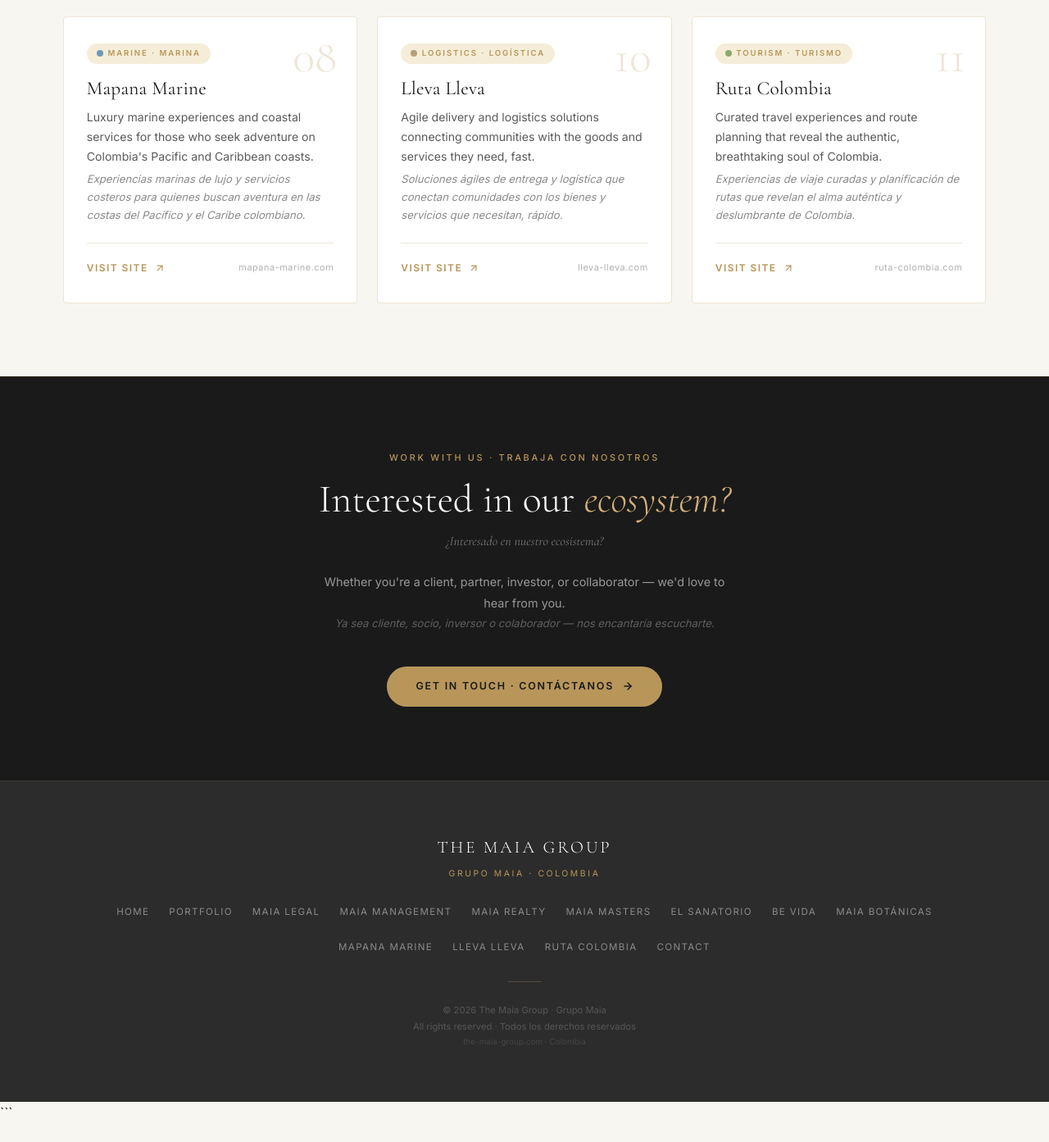
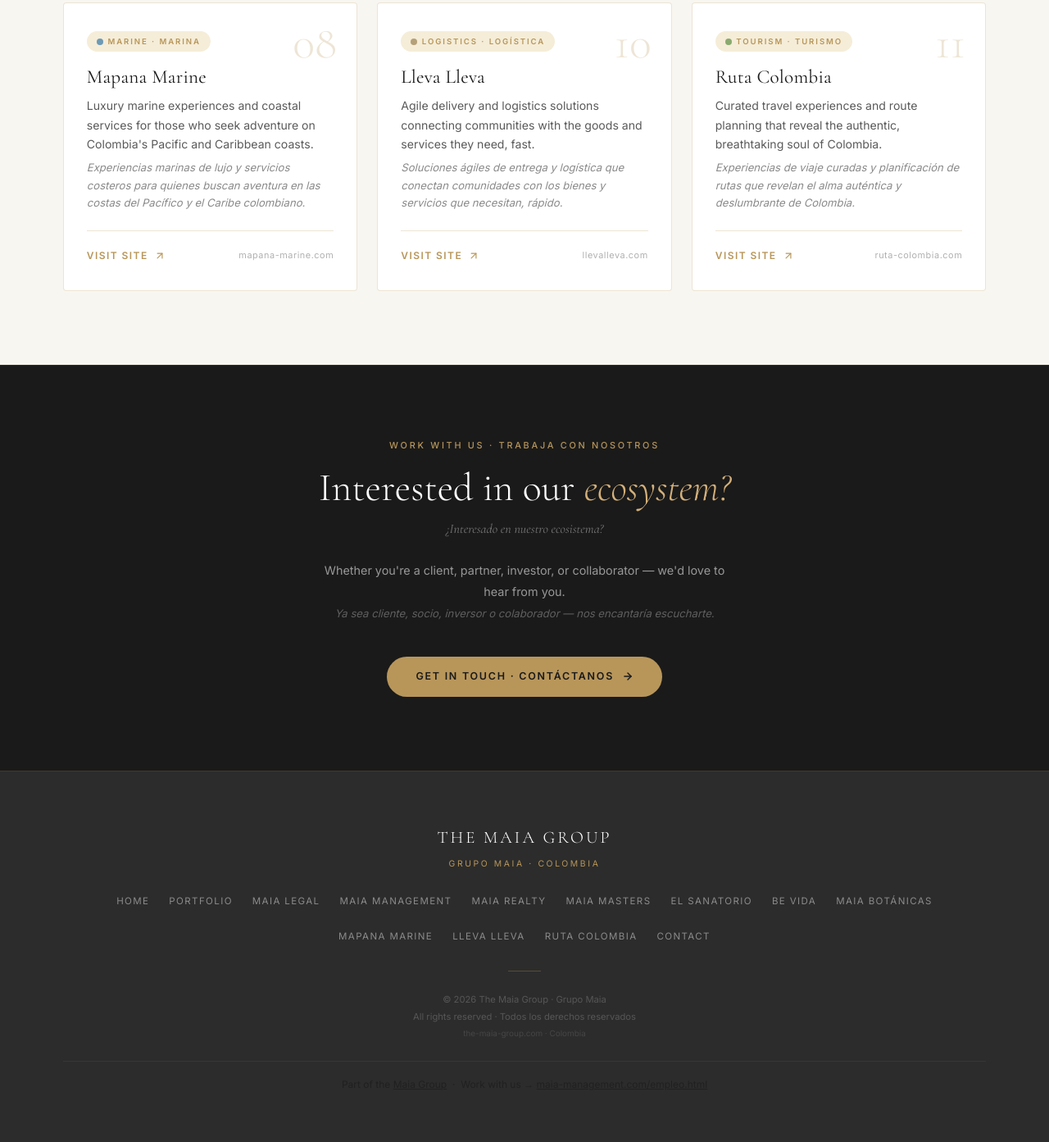
Before and after one commit to MaiaManagement/maia-group, a plain HTML site: page portfolio.html in a window 1280 px wide. Shown: the part 2575-3968 px from the top of the page at 82% size. Before the commit the page ends 3945 px from the top, so only its background shows below. Drawn offline with nearby package versions, Linux system fonts and the light colour scheme.

Commit message:
SEO: add canonical tags to careers + portfolio; fix markdown code fence artifacts

````diff
--- a/careers.html
+++ b/careers.html
@@ -1,7 +1,7 @@
-```html
 <!DOCTYPE html>
 <html lang="en">
 <head>
+  <link rel="canonical" href="https://the-maia-group.com/careers.html">
   <meta charset="UTF-8" />
   <meta name="viewport" content="width=device-width, initial-scale=1.0" />
   <meta name="description" content="Join The Maia Group — We're hiring across 12 businesses in tech, operations, marketing, legal, hospitality, and education. Apply now and be part of something extraordinary in Santa Marta, Colombia." />
@@ -1388,6 +1388,7 @@
        NAVIGATION
   ======================================== -->
   <header class="nav" id="navbar">
+  <link rel="canonical" href="https://the-maia-group.com/careers.html">
     <div class="container">
       <div class="nav-inner">
         <a href="https://the-maia-group.com" class="nav-logo">
@@ -2230,7 +2231,15 @@
         <span class="es">© 2025 The Maia Group · Santa Marta, Colombia · Todos los derechos reservados</span>
       </p>
     </div>
-  </footer>
+    <!-- Maia Ecosystem Footer Links -->
+  <div style="border-top:1px solid rgba(128,128,128,0.2);margin-top:1.5rem;padding-top:1rem;text-align:center;font-size:0.75rem;opacity:0.65;line-height:2">
+    Part of the <a href="https://maia-management.com" target="_blank" rel="noopener" style="color:inherit;text-decoration:underline">Maia Group</a>
+    &nbsp;·&nbsp;
+    Work with us &rarr; <a href="https://maia-management.com/empleo.html" target="_blank" rel="noopener" style="color:inherit;text-decoration:underline">maia-management.com/empleo.html</a>
+
+  </div>
+  <!-- /Maia Ecosystem Footer Links -->
+</footer>
 
   <!-- ========================================
        JAVASCRIPT
@@ -2407,4 +2416,3 @@
 
 </body>
 </html>
-```
--- a/portfolio.html
+++ b/portfolio.html
@@ -1,7 +1,7 @@
-```html
 <!DOCTYPE html>
 <html lang="en">
 <head>
+  <link rel="canonical" href="https://the-maia-group.com/portfolio.html">
   <meta charset="UTF-8" />
   <meta name="viewport" content="width=device-width, initial-scale=1.0" />
   <title>Portfolio | The Maia Group</title>
@@ -673,6 +673,7 @@
 
   <!-- ══ HEADER ══════════════════════════════════════════════════ -->
   <header class="site-header" role="banner">
+  <link rel="canonical" href="https://the-maia-group.com/portfolio.html">
     <a href="https://the-maia-group.com" class="header-logo" aria-label="The Maia Group — Home">
       <span class="wordmark">The Maia Group</span>
       <span class="tagline">Grupo Maia · Portfolio</span>
@@ -1040,7 +1041,7 @@
             <p class="card-desc-es">Soluciones ágiles de entrega y logística que conectan comunidades con los bienes y servicios que necesitan, rápido.</p>
           </div>
           <div class="card-footer">
-            <a href="https://lleva-lleva.com"
+            <a href="https://llevalleva.com"
                class="card-link"
                target="_blank"
                rel="noopener noreferrer"
@@ -1048,7 +1049,7 @@
               Visit Site
               <svg viewBox="0 0 24 24" aria-hidden="true"><line x1="7" y1="17" x2="17" y2="7"/><polyline points="7 7 17 7 17 17"/></svg>
             </a>
-            <span class="card-domain">lleva-lleva.com</span>
+            <span class="card-domain">llevalleva.com</span>
           </div>
         </article>
 
@@ -1159,7 +1160,7 @@
       <a href="https://be-vida.com" target="_blank" rel="noopener noreferrer">Be Vida</a>
       <a href="https://maia-botanicas.com" target="_blank" rel="noopener noreferrer">Maia Botánicas</a>
       <a href="https://mapana-marine.com" target="_blank" rel="noopener noreferrer">Mapana Marine</a>
-      <a href="https://lleva-lleva.com" target="_blank" rel="noopener noreferrer">Lleva Lleva</a>
+      <a href="https://llevalleva.com" target="_blank" rel="noopener noreferrer">Lleva Lleva</a>
       <a href="https://ruta-colombia.com" target="_blank" rel="noopener noreferrer">Ruta Colombia</a>
       <a href="https://the-maia-group.com/contact">Contact</a>
     </nav>
@@ -1172,7 +1173,15 @@
       <span style="font-size:.62rem;opacity:.6;">the-maia-group.com &middot; Colombia</span>
     </p>
 
-  </footer>
+    <!-- Maia Ecosystem Footer Links -->
+  <div style="border-top:1px solid rgba(128,128,128,0.2);margin-top:1.5rem;padding-top:1rem;text-align:center;font-size:0.75rem;opacity:0.65;line-height:2">
+    Part of the <a href="https://maia-management.com" target="_blank" rel="noopener" style="color:inherit;text-decoration:underline">Maia Group</a>
+    &nbsp;·&nbsp;
+    Work with us &rarr; <a href="https://maia-management.com/empleo.html" target="_blank" rel="noopener" style="color:inherit;text-decoration:underline">maia-management.com/empleo.html</a>
+
+  </div>
+  <!-- /Maia Ecosystem Footer Links -->
+</footer>
 
   <script>
     // Auto year
@@ -1224,4 +1233,3 @@
 
 </body>
 </html>
-```
````
